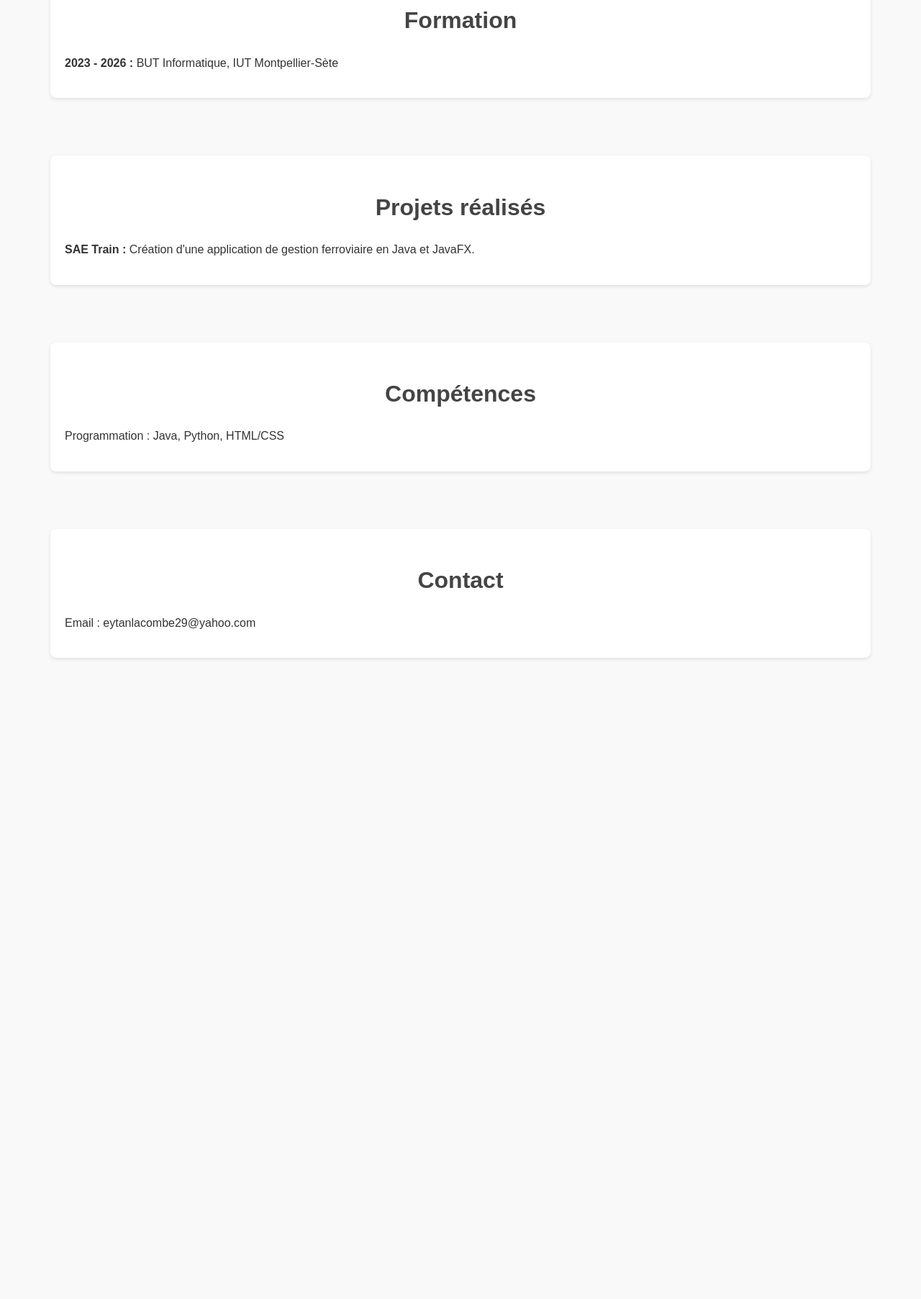
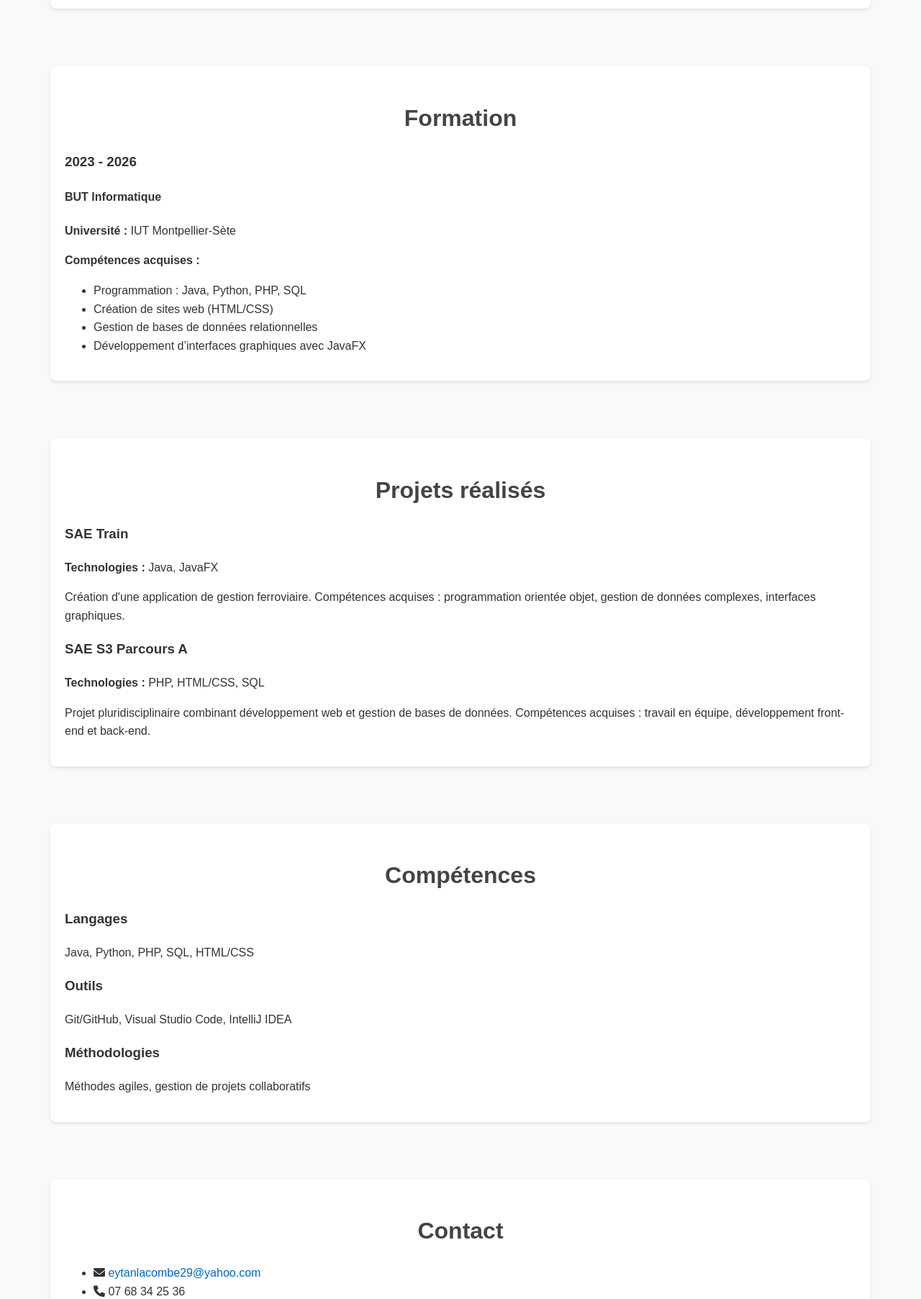
Before and after one commit to eytanlacombe/Portfolio-Lacombe-Eytan, a plain HTML site: page index.html in a window 1280 px wide. Shown: the part 826-2631 px from the top of the page at 72% size. Before the commit the page ends 1780 px from the top, so only its background shows below. Drawn offline with Linux system fonts and the light colour scheme.

Commit message:
Update index.html

```diff
--- a/index.html
+++ b/index.html
@@ -1,16 +1,18 @@
 <!doctype html>
-<html class="no-js" lang="fr">
+<html lang="fr">
 <head>
-    <meta charset="utf-8">
-    <meta http-equiv="X-UA-Compatible" content="IE=edge">
-    <meta name="viewport" content="width=device-width, initial-scale=1">
+    <meta charset="UTF-8">
+    <meta name="viewport" content="width=device-width, initial-scale=1.0">
     <title>Portfolio - Eytan Lacombe</title>
     <!-- Lien vers les fichiers CSS -->
     <link rel="stylesheet" href="Browny Free Website Template - Free-CSS.com/browny-v1.0/assets/css/style.css">
+    <link rel="stylesheet" href="https://cdnjs.cloudflare.com/ajax/libs/font-awesome/6.0.0-beta3/css/all.min.css">
 </head>
 <body>
-<header class="top-area">
-    <div class="header-area">
+<header>
+    <div class="container">
+        <h1>Eytan Lacombe</h1>
+        <p>Étudiant en BUT Informatique | Ambition : Travailler dans l'IA</p>
         <nav class="navbar">
             <a href="#about">À propos</a>
             <a href="#education">Formation</a>
@@ -21,54 +23,98 @@
     </div>
 </header>
 
-<section id="welcome-hero" class="welcome-hero">
-    <div class="container text-center">
-        <h2>Bonjour <span>,</span> Je suis<br> Eytan <br> Lacombe <span>.</span></h2>
-        <p>Étudiant en BUT Informatique - Montpellier-Sète</p>
+<section id="hero">
+    <div class="hero-content">
+        <h2>Bonjour,</h2>
+        <h3>Je suis <span>Eytan Lacombe</span>.</h3>
+        <p>Étudiant en BUT Informatique à Montpellier-Sète, passionné par les nouvelles technologies.</p>
+        <a href="#contact" class="btn">Me contacter</a>
     </div>
 </section>
 
-<section id="about" class="about">
+<section id="about">
     <div class="container">
         <h2>À propos de moi</h2>
-        <p>Je suis actuellement en deuxième année de BUT Informatique à Montpellier-Sète. Passionné par les technologies, le sport et les jeux vidéo, j’aspire à travailler dans le domaine de l’intelligence artificielle. Grâce à mon cursus, j'ai acquis des compétences en programmation, gestion de projets et travail en équipe.</p>
-    </div>
-</section>
-
-<section id="education" class="education">
-    <div class="container">
-        <h2>Formation</h2>
-        <p><strong>2023 - 2026 :</strong> BUT Informatique, IUT Montpellier-Sète</p>
-    </div>
-</section>
-
-<section id="projects" class="projects">
-    <div class="container">
-        <h2>Projets réalisés</h2>
-        <p><strong>SAE Train :</strong> Création d'une application de gestion ferroviaire en Java et JavaFX.</p>
-    </div>
-</section>
-
-<section id="skills" class="skills">
-    <div class="container">
-        <h2>Compétences</h2>
+        <p>Je suis en deuxième année de BUT Informatique à Montpellier-Sète. Passionné par les technologies, le sport et les jeux vidéo, je souhaite travailler dans l’intelligence artificielle. Mon cursus m’a permis d’acquérir des compétences solides en programmation, gestion de projets, et développement collaboratif.</p>
         <ul>
-            <li>Programmation : Java, Python, HTML/CSS</li>
+            <li><strong>Langues :</strong> Français (natif), Anglais (intermédiaire), Espagnol (notions)</li>
+            <li><strong>Centres d'intérêt :</strong> Sport, jeux vidéo, innovation technologique</li>
         </ul>
     </div>
 </section>
 
-<section id="contact" class="contact">
+<section id="education">
+    <div class="container">
+        <h2>Formation</h2>
+        <div class="timeline">
+            <div class="timeline-item">
+                <h3>2023 - 2026</h3>
+                <h4>BUT Informatique</h4>
+                <p><strong>Université :</strong> IUT Montpellier-Sète</p>
+                <p><strong>Compétences acquises :</strong></p>
+                <ul>
+                    <li>Programmation : Java, Python, PHP, SQL</li>
+                    <li>Création de sites web (HTML/CSS)</li>
+                    <li>Gestion de bases de données relationnelles</li>
+                    <li>Développement d’interfaces graphiques avec JavaFX</li>
+                </ul>
+            </div>
+        </div>
+    </div>
+</section>
+
+<section id="projects">
+    <div class="container">
+        <h2>Projets réalisés</h2>
+        <div class="project">
+            <h3>SAE Train</h3>
+            <p><strong>Technologies :</strong> Java, JavaFX</p>
+            <p>Création d'une application de gestion ferroviaire. Compétences acquises : programmation orientée objet, gestion de données complexes, interfaces graphiques.</p>
+        </div>
+        <div class="project">
+            <h3>SAE S3 Parcours A</h3>
+            <p><strong>Technologies :</strong> PHP, HTML/CSS, SQL</p>
+            <p>Projet pluridisciplinaire combinant développement web et gestion de bases de données. Compétences acquises : travail en équipe, développement front-end et back-end.</p>
+        </div>
+    </div>
+</section>
+
+<section id="skills">
+    <div class="container">
+        <h2>Compétences</h2>
+        <div class="skills-list">
+            <div class="skill">
+                <h3>Langages</h3>
+                <p>Java, Python, PHP, SQL, HTML/CSS</p>
+            </div>
+            <div class="skill">
+                <h3>Outils</h3>
+                <p>Git/GitHub, Visual Studio Code, IntelliJ IDEA</p>
+            </div>
+            <div class="skill">
+                <h3>Méthodologies</h3>
+                <p>Méthodes agiles, gestion de projets collaboratifs</p>
+            </div>
+        </div>
+    </div>
+</section>
+
+<section id="contact">
     <div class="container">
         <h2>Contact</h2>
         <ul>
-            <li>Email : eytanlacombe29@yahoo.com</li>
+            <li><i class="fas fa-envelope"></i> <a href="mailto:eytanlacombe29@yahoo.com">eytanlacombe29@yahoo.com</a></li>
+            <li><i class="fas fa-phone"></i> 07 68 34 25 36</li>
+            <li><i class="fab fa-linkedin"></i> <a href="https://linkedin.com/in/eytan-lacombe-8652aa2aa" target="_blank">linkedin.com/in/eytan-lacombe</a></li>
         </ul>
     </div>
 </section>
 
+<footer>
+    <p>&copy; 2025 - Eytan Lacombe. Tous droits réservés.</p>
+</footer>
+
 <!-- Lien vers les fichiers JS -->
-<script src="Browny Free Website Template - Free-CSS.com/browny-v1.0/assets/js/jquery.js"></script>
 <script src="Browny Free Website Template - Free-CSS.com/browny-v1.0/assets/js/custom.js"></script>
 </body>
 </html>
```
